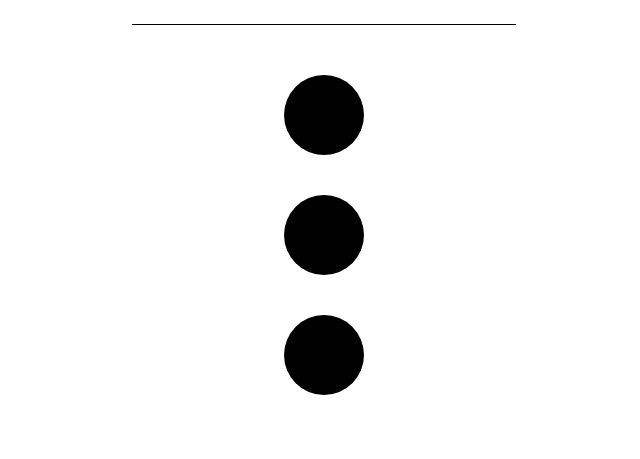
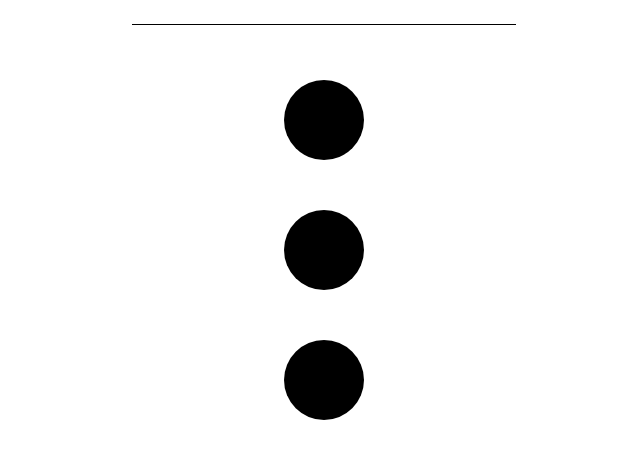
Before and after one commit to DayneFlorence/Rachelle-Scott, a plain HTML site: page index.html in a window 1280 px wide. Shown: the part 101-560 px from the top of the page, without its empty margins (316-956 px from the left). Drawn offline with nearby package versions, Linux system fonts and the light colour scheme.

Commit message:
Add files via upload

```diff
--- a/styles.css
+++ b/styles.css
@@ -7,7 +7,7 @@ body {
   overflow: hidden;
   background-color: #ffffff;
   font-family: 'Montserrat', sans-serif;
-  display: grid;
+
   margin:0;
   transition: 500ms ease-in;
   align-items: center;
@@ -104,8 +104,7 @@ a {
   display:flex;
   position: relative;
   width: 15rem;
-  margin-left: auto;
-  margin-right: auto;
+  margin:5px auto;
   cursor: pointer;
 }
 
```
